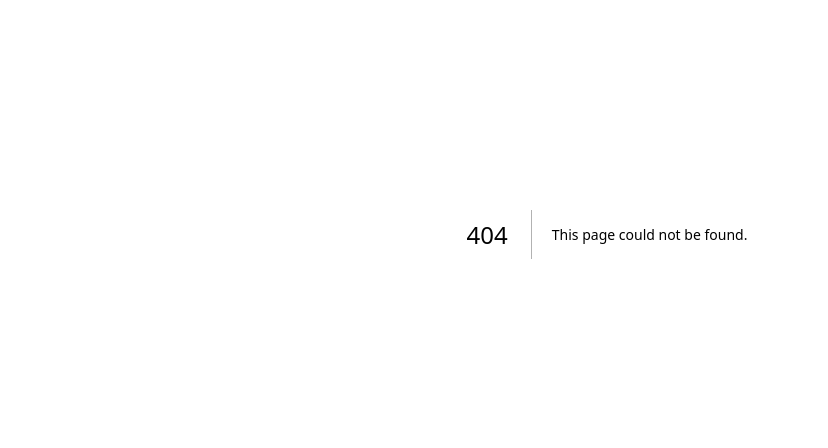
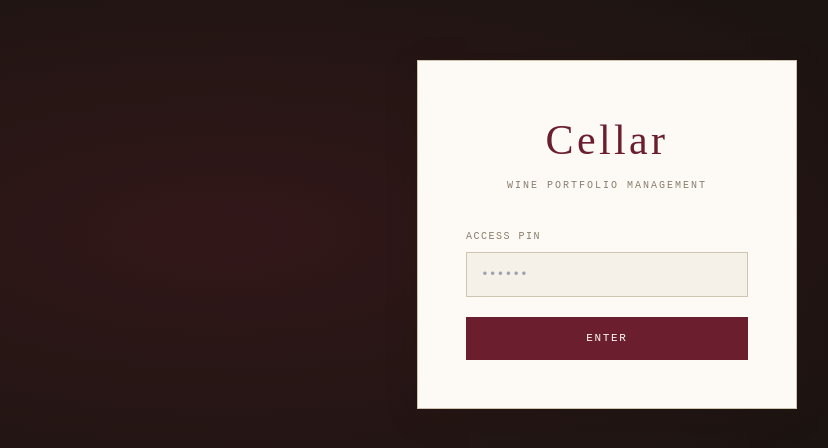
Before and after one commit to KIKI-504/cellar-app, a Next.js app: page /admin in a window 1280 px wide. Before the commit this address had no page. Shown: the part 166-614 px from the top of the page, without its empty margins (33-861 px from the left). Built offline with nearby package versions, Linux system fonts and the light colour scheme.

Commit message:
Create page.js

```diff
--- /dev/null
+++ b/app/admin/page.js
@@ -0,0 +1,160 @@
+'use client'
+import { useState } from 'react'
+import { useRouter } from 'next/navigation'
+
+export default function Home() {
+  const [pin, setPin] = useState('')
+  const [name, setName] = useState('')
+  const [showName, setShowName] = useState(false)
+  const [error, setError] = useState('')
+  const router = useRouter()
+
+  const ADMIN_PIN = '2025'
+  const BUYER_PIN = '1234'
+
+  function handleSubmit() {
+    if (pin === ADMIN_PIN) {
+      sessionStorage.setItem('role', 'admin')
+      sessionStorage.setItem('user', 'Admin')
+      router.push('/admin')
+    } else if (pin === BUYER_PIN) {
+      if (!showName) {
+        setShowName(true)
+        setError('')
+        return
+      }
+      if (!name.trim()) {
+        setError('Please enter your name.')
+        return
+      }
+      sessionStorage.setItem('role', 'buyer')
+      sessionStorage.setItem('user', name.trim())
+      router.push('/buyer')
+    } else {
+      setError('Incorrect PIN. Please try again.')
+      setPin('')
+    }
+  }
+
+  return (
+    <div style={{
+      minHeight: '100vh',
+      display: 'flex',
+      alignItems: 'center',
+      justifyContent: 'center',
+      background: 'var(--ink)',
+      backgroundImage: 'radial-gradient(ellipse at 20% 50%, rgba(107,30,46,0.3) 0%, transparent 60%)',
+    }}>
+      <div style={{
+        background: 'var(--white)',
+        border: '1px solid var(--border)',
+        padding: '48px',
+        width: '380px',
+        textAlign: 'center',
+        boxShadow: '0 8px 32px rgba(26,20,16,0.14)',
+      }}>
+        <div style={{
+          fontFamily: 'Cormorant Garamond, serif',
+          fontSize: '42px',
+          fontWeight: 300,
+          letterSpacing: '0.08em',
+          color: 'var(--wine)',
+          marginBottom: '6px',
+        }}>Cellar</div>
+
+        <div style={{
+          fontSize: '10px',
+          letterSpacing: '0.2em',
+          textTransform: 'uppercase',
+          color: 'var(--muted)',
+          marginBottom: '36px',
+        }}>Wine Portfolio Management</div>
+
+        <label style={{
+          display: 'block',
+          fontSize: '10px',
+          letterSpacing: '0.15em',
+          textTransform: 'uppercase',
+          color: 'var(--muted)',
+          marginBottom: '8px',
+          textAlign: 'left',
+        }}>Access PIN</label>
+
+        <input
+          type="password"
+          value={pin}
+          onChange={e => setPin(e.target.value)}
+          onKeyDown={e => e.key === 'Enter' && handleSubmit()}
+          placeholder="••••••"
+          maxLength={10}
+          style={{
+            width: '100%',
+            border: '1px solid var(--border)',
+            background: 'var(--cream)',
+            padding: '12px 14px',
+            fontFamily: 'DM Mono, monospace',
+            fontSize: '13px',
+            color: 'var(--ink)',
+            marginBottom: '16px',
+            outline: 'none',
+          }}
+        />
+
+        {showName && (
+          <>
+            <label style={{
+              display: 'block',
+              fontSize: '10px',
+              letterSpacing: '0.15em',
+              textTransform: 'uppercase',
+              color: 'var(--muted)',
+              marginBottom: '8px',
+              textAlign: 'left',
+            }}>Your Name</label>
+            <input
+              type="text"
+              value={name}
+              onChange={e => setName(e.target.value)}
+              onKeyDown={e => e.key === 'Enter' && handleSubmit()}
+              placeholder="e.g. Jeri"
+              style={{
+                width: '100%',
+                border: '1px solid var(--border)',
+                background: 'var(--cream)',
+                padding: '12px 14px',
+                fontFamily: 'DM Mono, monospace',
+                fontSize: '13px',
+                color: 'var(--ink)',
+                marginBottom: '16px',
+                outline: 'none',
+              }}
+            />
+          </>
+        )}
+
+        <button
+          onClick={handleSubmit}
+          style={{
+            width: '100%',
+            background: 'var(--wine)',
+            color: 'var(--white)',
+            border: 'none',
+            padding: '13px',
+            fontFamily: 'DM Mono, monospace',
+            fontSize: '11px',
+            letterSpacing: '0.15em',
+            textTransform: 'uppercase',
+            cursor: 'pointer',
+            marginTop: '4px',
+          }}
+        >Enter</button>
+
+        {error && (
+          <div style={{ color: 'var(--wine)', fontSize: '11px', marginTop: '12px' }}>
+            {error}
+          </div>
+        )}
+      </div>
+    </div>
+  )
+}
```
